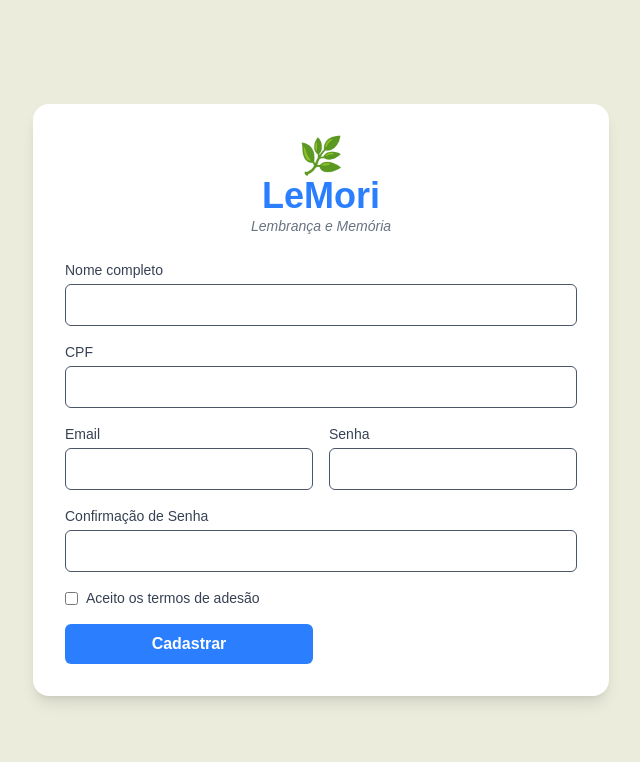
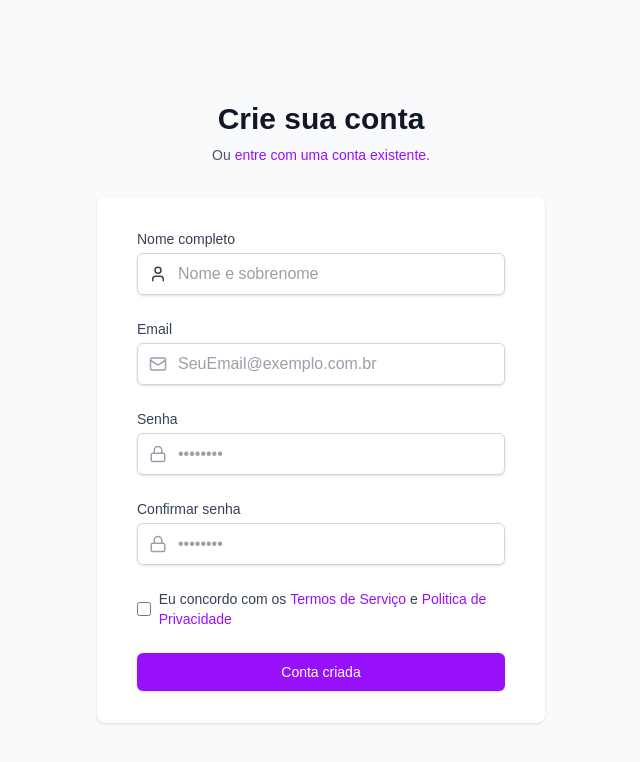
Before and after one commit to elbiojuzao/LeMori, a Next.js app: page /register in a window 1280 px wide. Shown: the top 762 px of the page, without its empty margins (319-959 px from the left). Built offline with nearby package versions, Linux system fonts and the light colour scheme.

Commit message:
atualização registro
atualizado visual de registro

```diff
--- a/pages/register.tsx
+++ b/pages/register.tsx
@@ -2,9 +2,13 @@ import Head from 'next/head'
 import { useRouter } from 'next/router'
 import { useState, useEffect } from 'react'
 import axios from 'axios'
+import Link from 'next/link';
+import { User, Mail, Lock, AlertCircle } from 'lucide-react';
 
 export default function Register() {
   const router = useRouter()
+  const [error, setError] = useState('');
+  const [isLoading, setIsLoading] = useState(false);
 
   useEffect(() => {
     const verificarAutenticacao = async () => {
@@ -22,7 +26,7 @@ export default function Register() {
     verificarAutenticacao()
   }, [])
 
-  const [form, setForm] = useState({
+  const [formData, setForm] = useState({
     nome: '',
     cpf: '',
     email: '',
@@ -50,12 +54,12 @@ export default function Register() {
     e.preventDefault()
 
     const novosErros = {
-      nome: !form.nome.trim(),
-      cpf: !form.cpf.trim(),
-      email: !form.email.trim(),
-      senha: !form.senha,
-      confirmarSenha: form.senha !== form.confirmarSenha,
-      termos: !form.termos,
+      nome: !formData.nome.trim(),
+      cpf: !formData.cpf.trim(),
+      email: !formData.email.trim(),
+      senha: !formData.senha,
+      confirmarSenha: formData.senha !== formData.confirmarSenha,
+      termos: !formData.termos,
     }
 
     setErrors(novosErros)
@@ -68,10 +72,10 @@ export default function Register() {
         method: 'POST',
         headers: { 'Content-Type': 'application/json' },
         body: JSON.stringify({
-          nome: form.nome,
-          cpf: form.cpf,
-          email: form.email,
-          senha: form.senha,
+          nome: formData.nome,
+          cpf: formData.cpf,
+          email: formData.email,
+          senha: formData.senha,
         }),
       })
 
@@ -87,55 +91,151 @@ export default function Register() {
   }
 
   return (
-    <>
-      <Head><title>Cadastro | LeMori</title></Head>
+    <div className="min-h-screen bg-gray-50 flex flex-col justify-center py-12 sm:px-6 lg:px-8">
+      <div className="sm:mx-auto sm:w-full sm:max-w-md">
+        <h2 className="mt-6 text-center text-3xl font-bold text-gray-900">
+          Crie sua conta
+        </h2>
+        <p className="mt-2 text-center text-sm text-gray-600">
+          Ou{' '}
+          <Link href="/login" className="font-medium text-purple-600 hover:text-purple-500">
+            entre com uma conta existente.
+          </Link>
+        </p>
+      </div>
 
-      <div className="flex min-h-screen items-center justify-center bg-[#ececdd] px-4">
-        <div className="w-full max-w-xl rounded-2xl bg-white p-8 shadow-lg">
-          <div className="mb-6 text-center">
-            <h1 className="text-4xl">🌿</h1>
-            <h1 className="text-4xl font-bold text-blue-500">LeMori</h1>
-            <p className="text-gray-500 italic text-sm">Lembrança e Memória</p>
-          </div>
+      <div className="mt-8 sm:mx-auto sm:w-full sm:max-w-md">
+        <div className="bg-white py-8 px-4 shadow sm:rounded-lg sm:px-10">
+          {error && (
+            <div className="mb-4 bg-red-50 border border-red-200 text-red-700 px-4 py-3 rounded-md flex items-start">
+              <AlertCircle className="h-5 w-5 mr-2 mt-0.5 flex-shrink-0" />
+              <span>{error}</span>
+            </div>
+          )}
 
-          <form className="grid grid-cols-1 gap-4 md:grid-cols-2" onSubmit={handleSubmit}>
-            <div className="md:col-span-2">
-              <label className="block text-sm font-medium text-gray-700">Nome completo</label>
-              <input type="text" name="nome" value={form.nome} onChange={handleChange} className="text-gray-600 mt-1 w-full p-2 border rounded-md" required />
-            </div>
-
-            <div className="md:col-span-2">
-              <label className="block text-sm font-medium text-gray-700">CPF</label>
-              <input type="text" name="cpf" value={form.cpf} onChange={handleChange} className="text-gray-600 mt-1 w-full p-2 border rounded-md" required />
+          <form className="space-y-6" onSubmit={handleSubmit}>
+            <div>
+              <label htmlFor="name" className="block text-sm font-medium text-gray-700">
+                Nome completo
+              </label>
+              <div className="mt-1 relative rounded-md shadow-sm ">
+                <div className="absolute inset-y-0 left-0 pl-3 flex items-center pointer-events-none">
+                  <User size={18} className="text-gray-700" />
+                </div>
+                <input
+                  id="name"
+                  name="name"
+                  type="text"
+                  autoComplete="name"
+                  required
+                  value={formData.nome}
+                  onChange={handleChange}
+                  className="block text-gray-700 w-full pl-10 pr-3 py-2 border border-gray-300 rounded-md focus:outline-none focus:ring-purple-500 focus:border-purple-500 "
+                  placeholder="Nome e sobrenome"
+                />
+              </div>
             </div>
 
             <div>
-              <label className="block text-sm font-medium text-gray-700">Email</label>
-              <input type="email" name="email" value={form.email} onChange={handleChange} className="text-gray-600 mt-1 w-full p-2 border rounded-md" required />
+              <label htmlFor="email" className="block text-sm font-medium text-gray-700">
+                Email
+              </label>
+              <div className="mt-1 relative rounded-md shadow-sm">
+                <div className="absolute inset-y-0 left-0 pl-3 flex items-center pointer-events-none">
+                  <Mail size={18} className="text-gray-400" />
+                </div>
+                <input
+                  id="email"
+                  name="email"
+                  type="email"
+                  autoComplete="email"
+                  required
+                  value={formData.email}
+                  onChange={handleChange}
+                  className="block text-gray-700 w-full pl-10 pr-3 py-2 border border-gray-300 rounded-md focus:outline-none focus:ring-purple-500 focus:border-purple-500"
+                  placeholder="SeuEmail@exemplo.com.br"
+                />
+              </div>
             </div>
 
             <div>
-              <label className="block text-sm font-medium text-gray-700">Senha</label>
-              <input type="password" name="senha" value={form.senha} onChange={handleChange} className="text-gray-600 mt-1 w-full p-2 border rounded-md" required />
+              <label htmlFor="password" className="block text-sm font-medium text-gray-700">
+                Senha
+              </label>
+              <div className="mt-1 relative rounded-md shadow-sm">
+                <div className="absolute inset-y-0 left-0 pl-3 flex items-center pointer-events-none">
+                  <Lock size={18} className="text-gray-400" />
+                </div>
+                <input
+                  id="password"
+                  name="password"
+                  type="password"
+                  autoComplete="new-password"
+                  required
+                  value={formData.senha}
+                  onChange={handleChange}
+                  className="block text-gray-700 w-full pl-10 pr-3 py-2 border border-gray-300 rounded-md focus:outline-none focus:ring-purple-500 focus:border-purple-500"
+                  placeholder="••••••••"
+                />
+              </div>
             </div>
 
-            <div className="md:col-span-2">
-              <label className="block text-sm font-medium text-gray-700">Confirmação de Senha</label>
-              <input type="password" name="confirmarSenha" value={form.confirmarSenha} onChange={handleChange} className="text-gray-600 mt-1 w-full p-2 border rounded-md" required />
+            <div>
+              <label htmlFor="confirmPassword" className="block text-sm font-medium text-gray-700">
+                Confirmar senha
+              </label>
+              <div className="mt-1 relative rounded-md shadow-sm">
+                <div className="absolute inset-y-0 left-0 pl-3 flex items-center pointer-events-none">
+                  <Lock size={18} className="text-gray-400" />
+                </div>
+                <input
+                  id="confirmPassword"
+                  name="confirmPassword"
+                  type="password"
+                  autoComplete="new-password"
+                  required
+                  value={formData.confirmarSenha}
+                  onChange={handleChange}
+                  className="block text-gray-700 w-full pl-10 pr-3 py-2 border border-gray-300 rounded-md focus:outline-none focus:ring-purple-500 focus:border-purple-500"
+                  placeholder="••••••••"
+                />
+              </div>
             </div>
 
-            <div className="md:col-span-2 flex items-center">
-              <input type="checkbox" name="termos" checked={form.termos} onChange={handleChange} className="mr-2" required />
-              <label className="text-sm text-gray-700">Aceito os termos de adesão</label>
+            <div className="flex items-center">
+              <input
+                id="terms"
+                name="terms"
+                type="checkbox"
+                required
+                className="h-4 w-4 text-purple-600 focus:ring-purple-500 border-gray-300 rounded"
+              />
+              <label htmlFor="terms" className="ml-2 block text-sm text-gray-700">
+                Eu concordo com os{' '}
+                <a href="#" className="font-medium text-purple-600 hover:text-purple-500">
+                  Termos de Serviço
+                </a>{' '}
+                e{' '}
+                <a href="#" className="font-medium text-purple-600 hover:text-purple-500">
+                  Politica de Privacidade
+                </a>
+              </label>
             </div>
-            {errors.termos && <p className="text-sm text-red-500">Você precisa aceitar os termos</p>}
 
-            <button type="submit" className="w-full bg-blue-500 hover:bg-blue-600 text-white font-semibold py-2 px-4 rounded-md transition">
-              Cadastrar
-            </button>
+            <div>
+              <button
+                type="submit"
+                disabled={isLoading}
+                className={`w-full flex justify-center py-2 px-4 border border-transparent rounded-md shadow-sm text-sm font-medium text-white ${
+                  isLoading ? 'bg-purple-400 cursor-not-allowed' : 'bg-purple-600 hover:bg-purple-700 focus:outline-none focus:ring-2 focus:ring-offset-2 focus:ring-purple-500'
+                }`}
+              >
+                {isLoading ? 'Criando conta...' : 'Conta criada'}
+              </button>
+            </div>
           </form>
         </div>
       </div>
-    </>
-  )
+    </div>
+  );
 }
```
